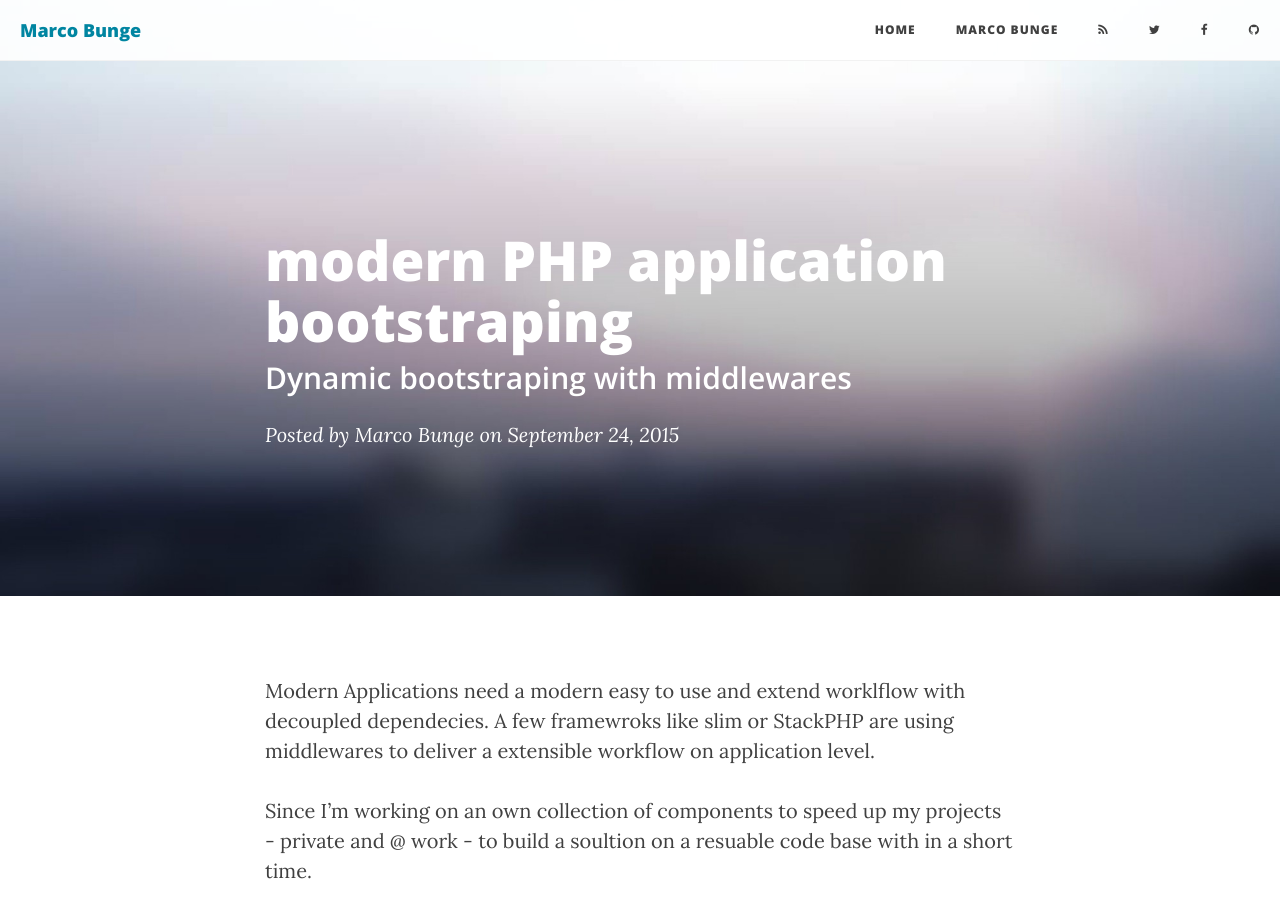
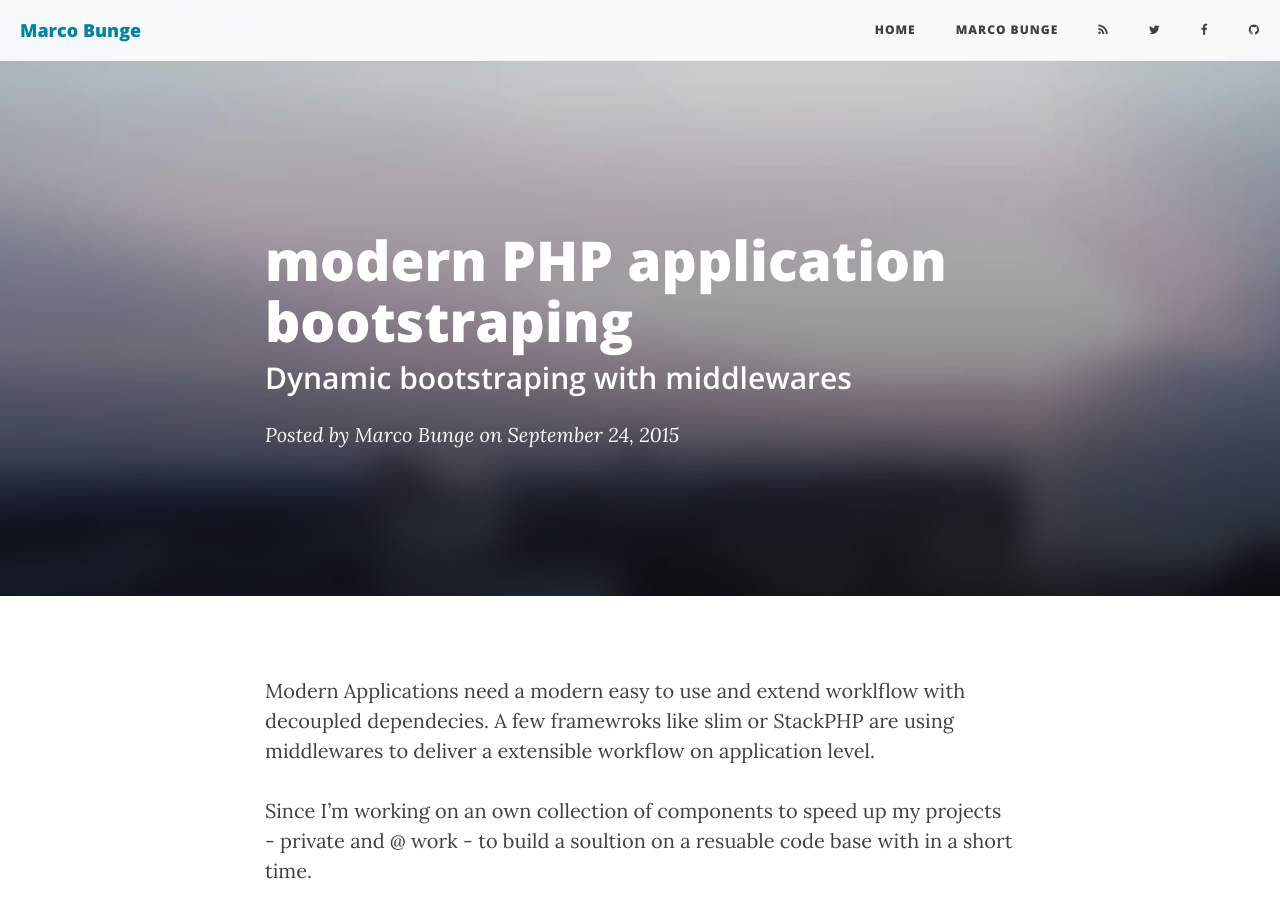
Before and after one commit to mbunge/mbunge.github.io, a Jekyll site: the page built from _posts/2015-09-24-modern-applications-in-php.markdown, in a window 1280 px wide and 900 px high. Built offline with Jekyll 4.4.1, drawn with Linux system fonts in a browser that asks for light colours; nearby versions of some CDN libraries.

Commit message:
Update post.html

```diff
--- a/_layouts/post.html
+++ b/_layouts/post.html
@@ -4,6 +4,7 @@
 
 <!-- Post Header -->
 <header class="intro-header" style="background-image: url('{{ site.baseurl }}/{% if page.header-img %}{{ page.header-img }}{% else %}{{ site.header-img }}{% endif %}')">
+    <div class="layer">
 	    <div class="container">
 	        <div class="row">
 	            <div class="col-lg-8 col-lg-offset-2 col-md-10 col-md-offset-1">
@@ -13,6 +14,7 @@
 	                    <h2 class="subheading">{{ page.subtitle }}</h2>
 	                    {% endif %}
 	                    <span class="meta">Posted by {% if page.author %}{{ page.author }}{% else %}{{ site.title }}{% endif %} on {{ page.date | date: "%B %-d, %Y" }}</span>
+	                </div>
 	            </div>
 	        </div>
 	    </div>
```
Lines whose indentation alone changed are shown as unchanged.
